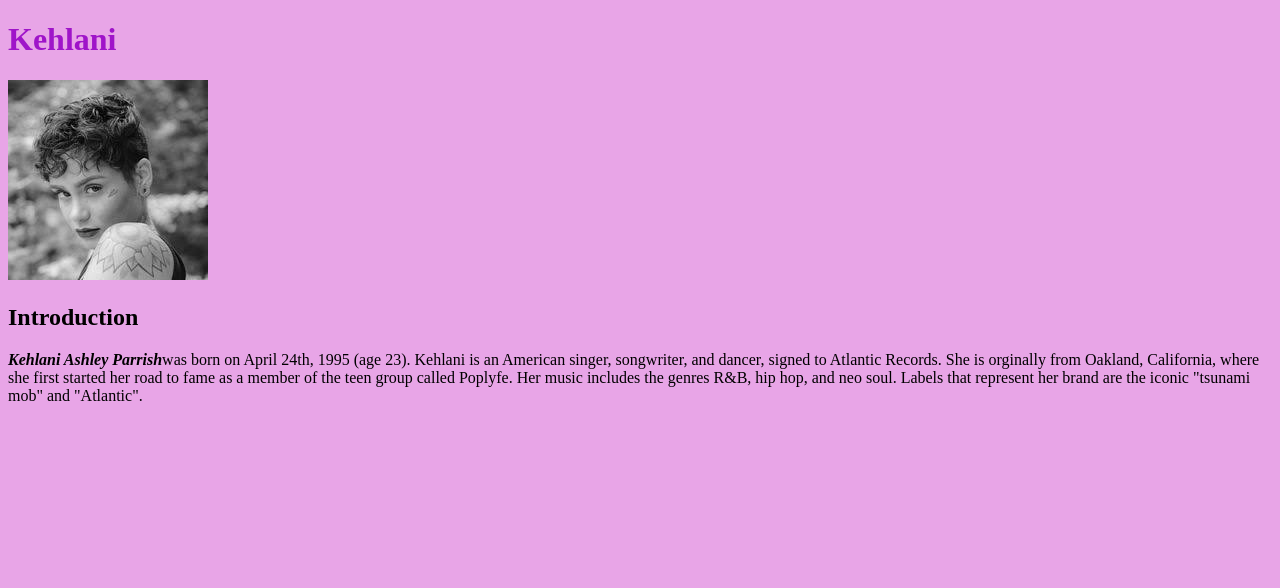
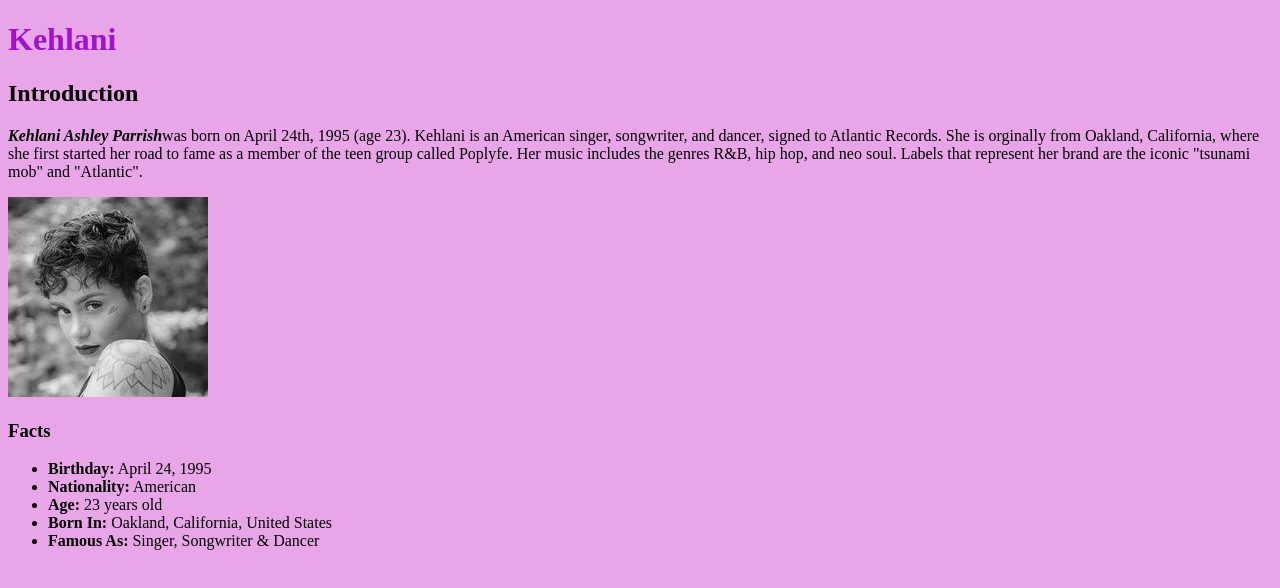
Before and after one commit to suhaimran/suhaimran.github.io, a plain HTML site: page index.html in a window 1280 px wide. Drawn offline with Linux system fonts and the light colour scheme.

Commit message:
Update index.html

```diff
--- a/index.html
+++ b/index.html
@@ -15,9 +15,18 @@
 <body>
 
   <h1>Kehlani</h1>
-  <img src="suhaimran.github.io/Unknown.jpeg">
 	<h2>Introduction</h2>
   <p> <em><strong>Kehlani Ashley Parrish</em></strong>was born on April 24th, 1995 (age 23). Kehlani is an American singer, songwriter, and dancer, signed to Atlantic Records. She is orginally from Oakland, California, where she first started her road to fame as a member of the teen group called Poplyfe. Her music includes the genres R&B, hip hop, and neo soul. Labels that represent her brand are the iconic "tsunami mob" and "Atlantic".</p>
+	  <img src="suhaimran.github.io/Unknown.jpeg">
+	<h3>Facts</h3>
+	<ul>
+		<li><strong>Birthday:</strong> April 24, 1995 </li>
+		<li><strong>Nationality:</strong> American </li>
+		<li><strong>Age:</strong> 23 years old</li>
+		<li><strong>Born In:</strong> Oakland, California, United States</li>
+		<li><strong>Famous As:</strong> Singer, Songwriter & Dancer</li>
+
+
 
 
   </body>
```
